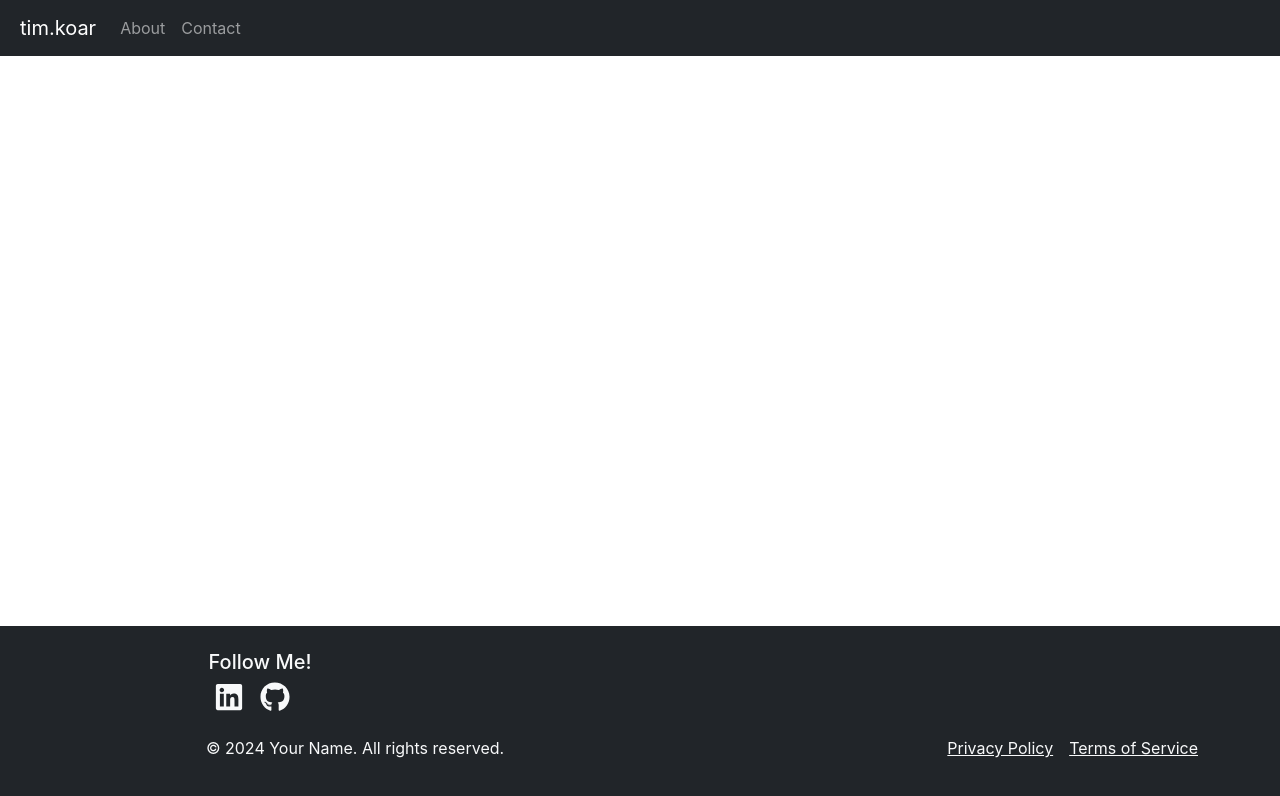
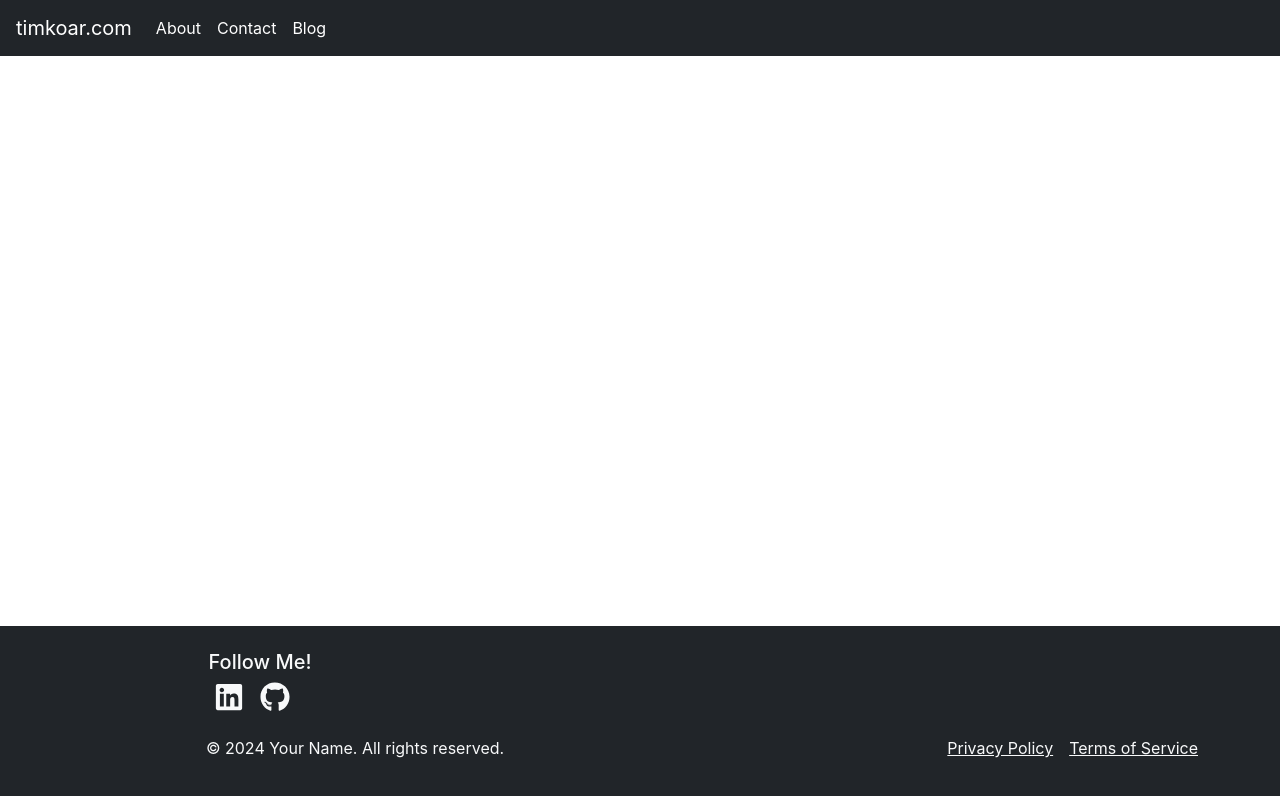
Before and after one commit to koartim/tims-webapp, a React (Create React App) app: page /blog in a window 1280 px wide. Shown: the top 796 px of the page. Built offline with nearby package versions, Linux system fonts and the light colour scheme; the HTML template or start-up script is replaced by a standard one.

Commit message:
addincg contact functionality

```diff
--- a/src/App.css
+++ b/src/App.css
@@ -27,7 +27,6 @@ footer {
   color: #ffffff;
   padding: 20px;
   text-align: center;
-  display: flex;
   width: 100%; /* Ensure the footer takes the full width */
   flex-shrink: 0; /* Prevent the footer from shrinking */
 }
--- a/src/App.js
+++ b/src/App.js
@@ -5,6 +5,7 @@ import Header from './components/header/Header';
 import About from './components/About';
 import Contact from './components/Contact';
 import Footer from './components/Footer';
+import Blog from './components/Blog';
 
 function App() {
   return (
@@ -15,6 +16,7 @@ function App() {
           <Routes>
             <Route path="/" element={<About />} />
             <Route path="/contact" element={<Contact />} />
+            <Route path="/blog" element={<Blog />} />
           </Routes>
         </main>
         <Footer />
--- a/src/components/About.js
+++ b/src/components/About.js
@@ -9,7 +9,6 @@ export const About = () => {
         <Row className="justify-content-start mt-5">
         <Col md={4}>
           <Image src={profilePic} rounded fluid className="profile-pic" />
-          <p className="text-center">Timothy Koar</p>
         </Col>
           <Col md={8} lg={8} xl={8}>
             <Card>
--- /dev/null
+++ b/src/components/Blog.js
@@ -0,0 +1,17 @@
+import React, { useState } from 'react';
+import { Container, Row, Col, Form, Button, Alert } from 'react-bootstrap';
+
+const Blog = () => {
+
+
+    return (
+        <Container>
+            <Row className='justify-content-creator'>
+                <Col>
+                </Col>
+            </Row>
+        </Container>
+    );
+}
+
+export default Blog;
--- a/src/components/header/Header.css
+++ b/src/components/header/Header.css
@@ -1,35 +1,36 @@
-.header {
-    display: flex;
-    justify-content: right;
-    align-items: center;
-    padding: 20px;
-    background-color: #343a40;
-    color: #ffffff;
+/* Header.css */
+
+.navbar {
+  padding: 0.5rem 1rem; /* Adjust padding for the Navbar */
+}
+
+.nav-link {
+  color: #fff; /* White color for the nav links */
+  transition: color 0.3s; /* Smooth transition for hover effect */
+}
+
+.nav-link:hover, .nav-link:focus {
+  color: #ccc; /* Lighter color on hover/focus */
+  text-decoration: none; /* Removes underline on hover/focus */
 }
 
 .navbar-brand {
-    margin-left: 20px;
-  }
-
-.nav-links {
-  display: flex;
-  gap: 15px;
+  color: #fff; /* Ensures the brand is also white */
+  transition: color 0.3s; /* Smooth transition for hover effect */
 }
 
-.nav-links a {
-  color: #ffffff;
-  text-decoration: none;
-  padding: 10px;
-  margin-left: 20px;
-  transition: background-color 0.3s ease;
+.navbar-brand:hover, .navbar-brand:focus {
+  color: #ccc; /* Lighter color on hover/focus */
+  text-decoration: none; /* Removes underline on hover/focus */
 }
 
-.nav-links a:hover {
-  background-color: #495057;
-  border-radius: 5px;
+.navbar-toggle {
+  border-color: #fff; /* Sets the toggle button border color */
 }
 
-.nav-links a.active {
-  background-color: #495057;
-  border-radius: 5px;
+/* Ensure that the toggle and collapse work correctly on small screens */
+@media (max-width: 991px) {
+  .navbar-collapse {
+    background-color: #000; /* Background color for the collapsed menu */
+  }
 }
--- a/src/components/header/Header.js
+++ b/src/components/header/Header.js
@@ -1,13 +1,13 @@
 import React from 'react';
 import { Navbar, Nav } from 'react-bootstrap';
 import { LinkContainer } from 'react-router-bootstrap';
-import './Header.css';
+import './Header.css'; // Make sure to check this file for any required styles
 
 const Header = () => {
   return (
-    <header className="d-flex justify-content-between align-items-center p-3 bg-dark text-white">
+    <header className="bg-dark text-white">
       <Navbar bg="dark" variant="dark" expand="lg" fixed="top" className="w-100">
-        <Navbar.Brand className="ml-3" href="/">tim.koar</Navbar.Brand>
+        <Navbar.Brand href="/" className="ml-3">timkoar.com</Navbar.Brand>
         <Navbar.Toggle aria-controls="basic-navbar-nav" />
         <Navbar.Collapse id="basic-navbar-nav">
           <Nav className="ml-auto">
@@ -17,6 +17,9 @@ const Header = () => {
             <LinkContainer to="/contact">
               <Nav.Link>Contact</Nav.Link>
             </LinkContainer>
+            <LinkContainer to="/blog">
+              <Nav.Link>Blog</Nav.Link>
+            </LinkContainer>
           </Nav>
         </Navbar.Collapse>
       </Navbar>
```
